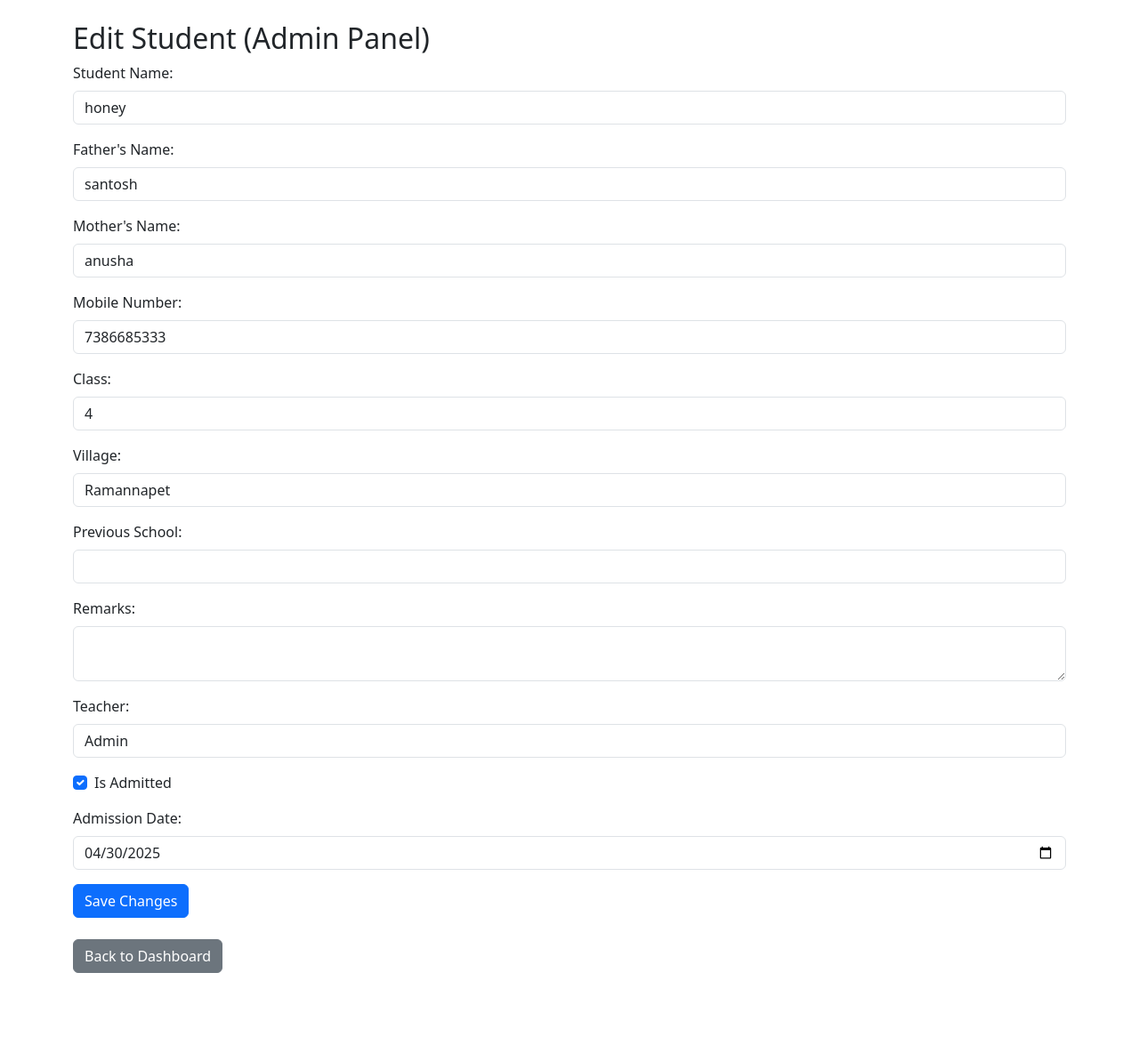
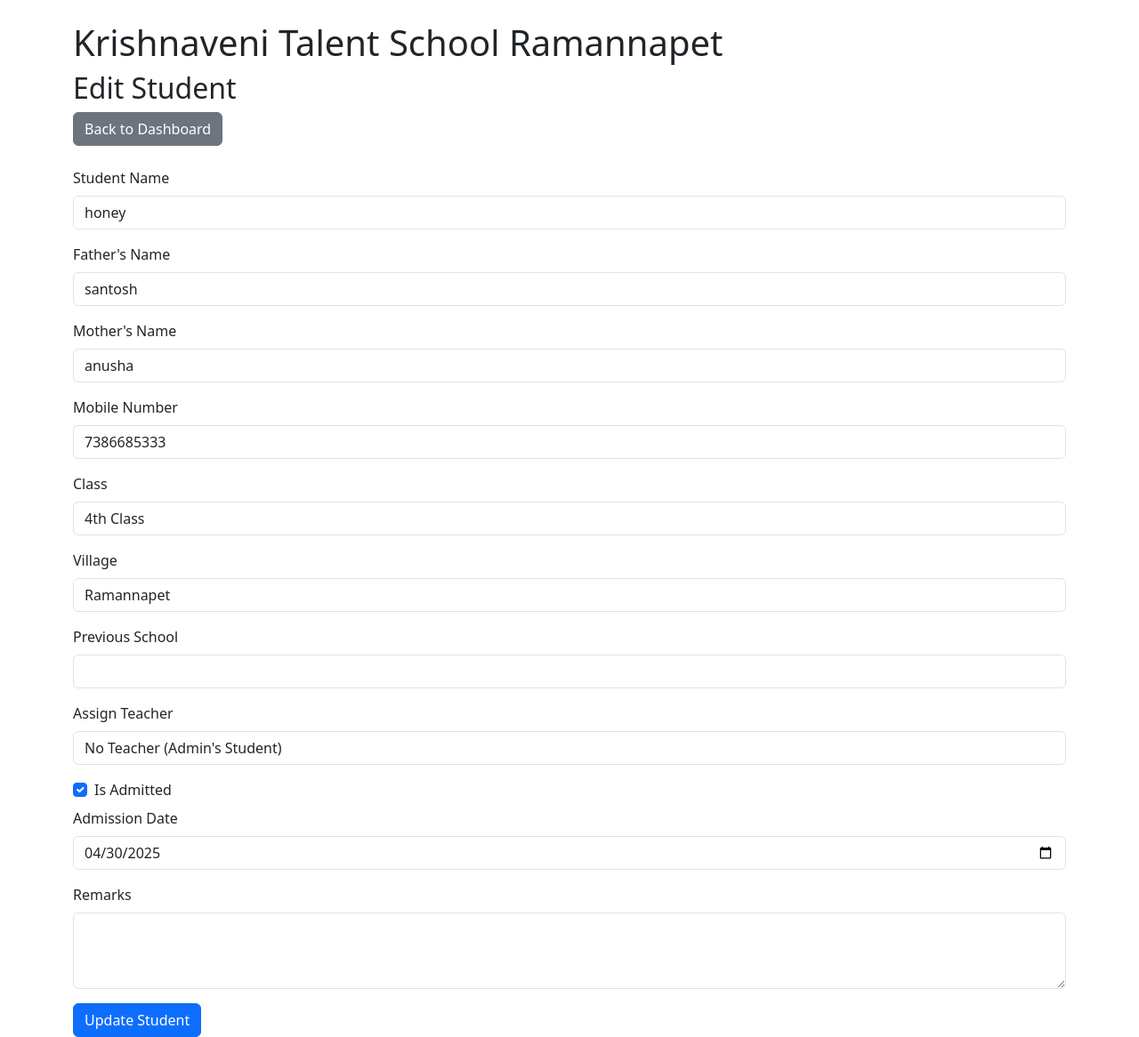
Before and after one commit to manojgangula07/school-admission-campaign, a Flask app: page /admin/edit_student/1 in a window 1280 px wide. Shown: the whole page at 89% size. Before the commit the page ends 1094 px from the top, so only its background shows below. Run offline with Flask 3, Linux system fonts and the light colour scheme; a user stored in the database is signed in.

Commit message:
app staged

```diff
--- a/app/__init__.py
+++ b/app/__init__.py
@@ -2,16 +2,16 @@ from flask import Flask
 from flask_sqlalchemy import SQLAlchemy
 from flask_migrate import Migrate
 from flask_login import LoginManager
+from flask_wtf.csrf import CSRFProtect
 from config import Config
 import os
 from werkzeug.security import generate_password_hash
-from flask_wtf.csrf import CSRFProtect
 
 db = SQLAlchemy()
 migrate = Migrate()
 login_manager = LoginManager()
+csrf = CSRFProtect()
 login_manager.login_view = 'main.login'
-csrf = CSRFProtect()
 
 def init_db(app):
     """Initialize the database and create admin account if it doesn't exist"""
--- a/app/routes.py
+++ b/app/routes.py
@@ -172,7 +172,7 @@ def add_teacher_self():
 
     return render_template('add_teacher.html')
 
-@main.route('/delete_teacher/<int:id>', methods=['POST'])
+@main.route('/admin/delete_teacher/<int:id>', methods=['POST'])
 def delete_teacher(id):
     if not session.get('admin'):
         return redirect(url_for('main.login'))
@@ -243,22 +243,36 @@ def edit_student(id):
     teachers = Teacher.query.all() if is_admin else None
 
     if request.method == 'POST':
-        student.student_name = request.form['student_name']
-        student.father_name = request.form.get('father_name')
-        student.mother_name = request.form.get('mother_name')
-        student.mobile_number = request.form['mobile_number']
-        student.student_class = request.form['student_class']
-        student.village = request.form.get('village')
-        student.previous_school = request.form.get('previous_school')
-        student.remarks = request.form.get('remarks')
+        try:
+            student.student_name = request.form['student_name']
+            student.father_name = request.form.get('father_name')
+            student.mother_name = request.form.get('mother_name')
+            student.mobile_number = request.form['mobile_number']
+            student.student_class = request.form['student_class']
+            student.village = request.form.get('village')
+            student.previous_school = request.form.get('previous_school')
+            student.remarks = request.form.get('remarks')
 
-        if is_admin:
-            student.teacher_id = request.form.get('teacher_id')
+            # Handle admission status
+            student.is_admitted = request.form.get('is_admitted') == 'on'
+            if student.is_admitted:
+                admission_date = request.form.get('admission_date')
+                if admission_date:
+                    student.admission_date = datetime.strptime(admission_date, '%Y-%m-%d').date()
+                elif not student.admission_date:
+                    student.admission_date = datetime.now().date()
+            else:
+                student.admission_date = None
 
-        db.session.commit()
+            db.session.commit()
+            flash('Student details updated successfully!')
 
-        flash('Student details updated successfully!')
-        return redirect(url_for('main.teacher_dashboard' if not is_admin else 'admin_dashboard'))
+            return redirect(url_for('main.teacher_dashboard' if not is_admin else 'main.admin_dashboard'))
+
+        except Exception as e:
+            db.session.rollback()
+            flash(f'Error updating student: {str(e)}')
+            return render_template('edit_student.html', student=student, teachers=teachers, is_admin=is_admin)
 
     return render_template('edit_student.html', student=student, teachers=teachers, is_admin=is_admin)
 
@@ -271,19 +285,12 @@ def delete_student(id):
         student = Student.query.get_or_404(id)
         db.session.delete(student)
         db.session.commit()
-
-        if request.is_json:
-            return jsonify({'success': True, 'message': 'Student deleted successfully!'})
-        else:
-            flash('Student deleted successfully!')
-            return redirect(url_for('main.admin_dashboard'))
+        flash('Student deleted successfully!')
     except Exception as e:
         db.session.rollback()
-        if request.is_json:
-            return jsonify({'success': False, 'message': str(e)}), 500
-        else:
-            flash('Error deleting student')
-            return redirect(url_for('main.admin_dashboard'))
+        flash('Error deleting student: ' + str(e))
+
+    return redirect(url_for('main.admin_dashboard'))
 
 @main.route('/view_students')
 @login_required
@@ -355,7 +362,7 @@ def edit_student_admin(id):
         flash('Student updated successfully!')
         return redirect(url_for('main.admin_dashboard'))
 
-    return render_template('edit_student_admin.html', student=student, teachers=teachers)
+    return render_template('edit_student_admin.html', student=student, teachers=teachers, is_admin=True)
 
 @main.route('/get_teachers')
 def get_teachers():
@@ -378,31 +385,36 @@ def add_student_admin():
     teachers = Teacher.query.all()
 
     if request.method == 'POST':
-        student = Student(
-            student_name=request.form['student_name'],
-            father_name=request.form.get('father_name'),
-            mother_name=request.form.get('mother_name'),
-            mobile_number=request.form['mobile_number'],
-            student_class=request.form['student_class'],
-            village=request.form.get('village'),
-            previous_school=request.form.get('previous_school'),
-            remarks=request.form.get('remarks'),
-            teacher_id=request.form.get('teacher_id'),
-            is_admitted=request.form.get('is_admitted') == 'on'
-        )
+        try:
+            student = Student(
+                student_name=request.form['student_name'],
+                father_name=request.form.get('father_name'),
+                mother_name=request.form.get('mother_name'),
+                mobile_number=request.form['mobile_number'],
+                student_class=request.form['student_class'],
+                village=request.form.get('village'),
+                previous_school=request.form.get('previous_school'),
+                remarks=request.form.get('remarks'),
+                teacher_id=request.form.get('teacher_id') if request.form.get('teacher_id') != 'admin' else None,
+                is_admitted=request.form.get('is_admitted') == 'on'
+            )
 
-        if student.is_admitted:
-            admission_date = request.form.get('admission_date')
-            if admission_date:
-                student.admission_date = datetime.strptime(admission_date, '%Y-%m-%d').date()
-            else:
-                student.admission_date = datetime.now().date()
+            if student.is_admitted:
+                admission_date = request.form.get('admission_date')
+                if admission_date:
+                    student.admission_date = datetime.strptime(admission_date, '%Y-%m-%d').date()
+                else:
+                    student.admission_date = datetime.now().date()
 
-        db.session.add(student)
-        db.session.commit()
+            db.session.add(student)
+            db.session.commit()
 
-        flash('Student added successfully!')
-        return redirect(url_for('main.admin_dashboard'))
+            flash('Student added successfully!')
+            return redirect(url_for('main.admin_dashboard'))
+        except Exception as e:
+            db.session.rollback()
+            flash(f'Error adding student: {str(e)}')
+            return render_template('add_student_admin.html', teachers=teachers)
 
     return render_template('add_student_admin.html', teachers=teachers)
 
--- a/app/templates/add_teacher.html
+++ b/app/templates/add_teacher.html
@@ -9,7 +9,8 @@
 
 <h2>{% if admin %}Add New Teacher{% else %}Create Your Teacher Account{% endif %}</h2>
 
-<form action="{{ url_for('main.add_teacher') }}" method="POST">
+<form method="POST" action="{{ url_for('main.add_teacher') }}">
+    <input type="hidden" name="csrf_token" value="{{ csrf_token() }}">
     <div class="mb-3">
         <label for="name" class="form-label">Teacher Name</label>
         <input type="text" class="form-control" id="name" name="name" required>
--- a/app/templates/edit_student_admin.html
+++ b/app/templates/edit_student_admin.html
@@ -6,93 +6,109 @@
     <link href="https://cdn.jsdelivr.net/npm/bootstrap@5.3.2/dist/css/bootstrap.min.css" rel="stylesheet">
 </head>
 <body class="container mt-4">
-    <h2>Edit Student (Admin Panel)</h2>
+    <h1>Krishnaveni Talent School Ramannapet</h1>
+    <h2>Edit Student</h2>
+
+    <div class="mb-4">
+        <a href="{{ url_for('main.admin_dashboard' if is_admin else 'main.teacher_dashboard') }}" class="btn btn-secondary">Back to Dashboard</a>
+    </div>
+
     <form method="POST">
+        <input type="hidden" name="csrf_token" value="{{ csrf_token() }}">
+
         <div class="mb-3">
-            <label for="student_name" class="form-label">Student Name:</label>
-            <input type="text" class="form-control" name="student_name" value="{{ student.student_name }}" required>
+            <label for="student_name" class="form-label">Student Name</label>
+            <input type="text" class="form-control" id="student_name" name="student_name" value="{{ student.student_name }}" required>
         </div>
 
         <div class="mb-3">
-            <label for="father_name" class="form-label">Father's Name:</label>
-            <input type="text" class="form-control" name="father_name" value="{{ student.father_name }}">
+            <label for="father_name" class="form-label">Father's Name</label>
+            <input type="text" class="form-control" id="father_name" name="father_name" value="{{ student.father_name }}">
         </div>
 
         <div class="mb-3">
-            <label for="mother_name" class="form-label">Mother's Name:</label>
-            <input type="text" class="form-control" name="mother_name" value="{{ student.mother_name }}">
+            <label for="mother_name" class="form-label">Mother's Name</label>
+            <input type="text" class="form-control" id="mother_name" name="mother_name" value="{{ student.mother_name }}">
         </div>
 
         <div class="mb-3">
-            <label for="mobile_number" class="form-label">Mobile Number:</label>
-            <input type="text" class="form-control" name="mobile_number" value="{{ student.mobile_number }}">
+            <label for="mobile_number" class="form-label">Mobile Number</label>
+            <input type="text" class="form-control" id="mobile_number" name="mobile_number" value="{{ student.mobile_number }}" required>
         </div>
 
         <div class="mb-3">
-            <label for="student_class" class="form-label">Class:</label>
-            <input type="text" class="form-control" name="student_class" value="{{ student.student_class }}">
+            <label for="student_class" class="form-label">Class</label>
+            <select class="form-control" id="student_class" name="student_class" required>
+                <option value="">Select Class</option>
+                <option value="NUR" {% if student.student_class == 'NUR' %}selected{% endif %}>NURSERY</option>
+                <option value="LKG" {% if student.student_class == 'LKG' %}selected{% endif %}>LKG</option>
+                <option value="UKG" {% if student.student_class == 'UKG' %}selected{% endif %}>UKG</option>
+                <option value="1" {% if student.student_class == '1' %}selected{% endif %}>1st Class</option>
+                <option value="2" {% if student.student_class == '2' %}selected{% endif %}>2nd Class</option>
+                <option value="3" {% if student.student_class == '3' %}selected{% endif %}>3rd Class</option>
+                <option value="4" {% if student.student_class == '4' %}selected{% endif %}>4th Class</option>
+                <option value="5" {% if student.student_class == '5' %}selected{% endif %}>5th Class</option>
+                <option value="6" {% if student.student_class == '6' %}selected{% endif %}>6th Class</option>
+                <option value="7" {% if student.student_class == '7' %}selected{% endif %}>7th Class</option>
+                <option value="8" {% if student.student_class == '8' %}selected{% endif %}>8th Class</option>
+                <option value="9" {% if student.student_class == '9' %}selected{% endif %}>9th Class</option>
+                <option value="10" {% if student.student_class == '10' %}selected{% endif %}>10th Class</option>
+            </select>
         </div>
 
         <div class="mb-3">
-            <label for="village" class="form-label">Village:</label>
-            <input type="text" class="form-control" name="village" value="{{ student.village }}">
+            <label for="village" class="form-label">Village</label>
+            <input type="text" class="form-control" id="village" name="village" value="{{ student.village }}">
         </div>
 
         <div class="mb-3">
-            <label for="previous_school" class="form-label">Previous School:</label>
-            <input type="text" class="form-control" name="previous_school" value="{{ student.previous_school }}">
+            <label for="previous_school" class="form-label">Previous School</label>
+            <input type="text" class="form-control" id="previous_school" name="previous_school" value="{{ student.previous_school }}">
         </div>
 
+        {% if is_admin %}
         <div class="mb-3">
-            <label for="remarks" class="form-label">Remarks:</label>
-            <textarea class="form-control" name="remarks">{{ student.remarks }}</textarea>
-        </div>
-
-        <div class="mb-3">
-            <label for="teacher_id" class="form-label">Teacher:</label>
-            <select name="teacher_id" class="form-control">
+            <label for="teacher_id" class="form-label">Assign Teacher</label>
+            <select class="form-control" id="teacher_id" name="teacher_id">
+                <option value="admin">No Teacher (Admin's Student)</option>
                 {% for teacher in teachers %}
-                <option value="{{ teacher.id }}" {% if teacher.id == student.teacher_id %}selected{% endif %}>
-                    {{ teacher.name }}
-                </option>
+                <option value="{{ teacher.id }}" {% if student.teacher_id == teacher.id %}selected{% endif %}>{{ teacher.name }}</option>
                 {% endfor %}
             </select>
         </div>
 
         <div class="mb-3">
-            <div class="form-check">
-                <input type="checkbox" class="form-check-input" name="is_admitted" id="is_admitted"
-                       {% if student.is_admitted %}checked{% endif %}>
+            <div class="form-check mb-2">
+                <input type="checkbox" class="form-check-input" id="is_admitted" name="is_admitted" {% if student.is_admitted %}checked{% endif %}>
                 <label class="form-check-label" for="is_admitted">Is Admitted</label>
             </div>
+            <div id="admission_date_container" class="mt-2" {% if not student.is_admitted %}style="display: none;"{% endif %}>
+                <label for="admission_date" class="form-label">Admission Date</label>
+                <input type="date" class="form-control" id="admission_date" name="admission_date" value="{{ student.admission_date.strftime('%Y-%m-%d') if student.admission_date else '' }}">
+            </div>
+        </div>
+        {% endif %}
+
+        <div class="mb-3">
+            <label for="remarks" class="form-label">Remarks</label>
+            <textarea class="form-control" id="remarks" name="remarks" rows="3">{{ student.remarks }}</textarea>
         </div>
 
-        <div class="mb-3" id="admissionDateContainer" style="display: {% if student.is_admitted %}block{% else %}none{% endif %}">
-            <label for="admission_date" class="form-label">Admission Date:</label>
-            <input type="date" class="form-control" name="admission_date" id="admission_date"
-                   value="{% if student.admission_date %}{{ student.admission_date.strftime('%Y-%m-%d') }}{% endif %}">
-        </div>
-
-        <button type="submit" class="btn btn-primary">Save Changes</button>
+        <button type="submit" class="btn btn-primary">Update Student</button>
     </form>
-    <br>
-    <a href="{{ url_for('main.admin_dashboard') }}" class="btn btn-secondary">Back to Dashboard</a>
 
     <script>
-        document.getElementById('is_admitted').addEventListener('change', function() {
-            const dateContainer = document.getElementById('admissionDateContainer');
-            const dateInput = document.getElementById('admission_date');
-
-            if (this.checked) {
-                dateContainer.style.display = 'block';
-                if (!dateInput.value) {
-                    dateInput.value = new Date().toISOString().split('T')[0];
-                }
-            } else {
-                dateContainer.style.display = 'none';
-                dateInput.value = '';
+    document.getElementById('is_admitted').addEventListener('change', function() {
+        const admissionDateContainer = document.getElementById('admission_date_container');
+        if (this.checked) {
+            admissionDateContainer.style.display = 'block';
+            if (!document.getElementById('admission_date').value) {
+                document.getElementById('admission_date').value = new Date().toISOString().split('T')[0];
             }
-        });
+        } else {
+            admissionDateContainer.style.display = 'none';
+        }
+    });
     </script>
 </body>
 </html>
--- a/requirements.txt
+++ b/requirements.txt
@@ -1,9 +1,9 @@
 Flask
 Flask-SQLAlchemy
+Flask-Login
+Flask-WTF
 gunicorn
 psycopg2-binary
 Werkzeug
-flask-login
 flask-migrate
-
 python-dotenv
```
Also changed, not shown: app/templates/add_student.html (+19 -1 lines), app/templates/add_student_admin.html (+53 -45 lines), app/templates/admin_dashboard.html (+15 -9 lines), app/templates/edit_teacher.html (+10 -1 lines), app/templates/login.html (+11 -17 lines), app/templates/teacher_dashboard.html (+10 -4 lines), school.db.
